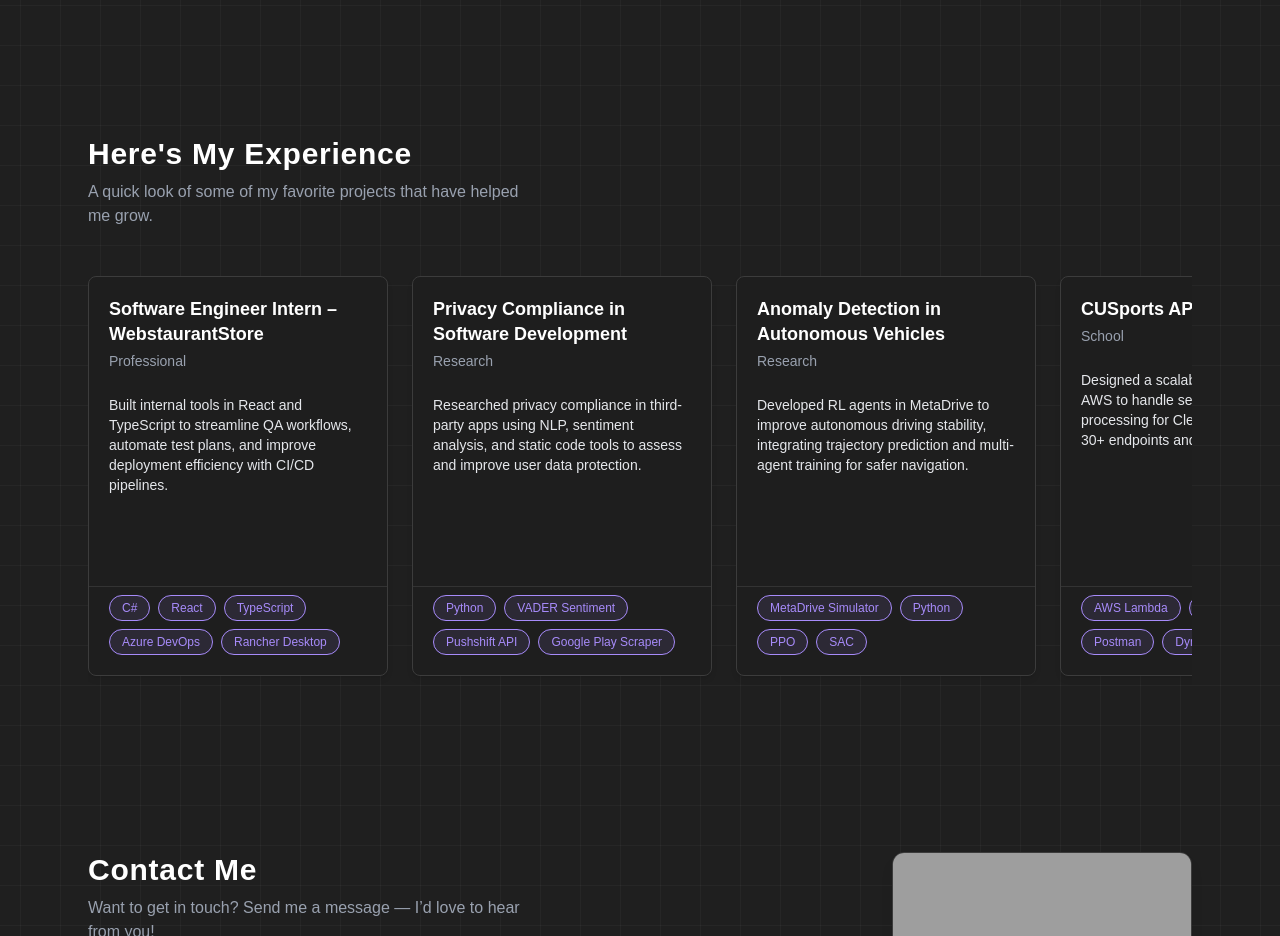
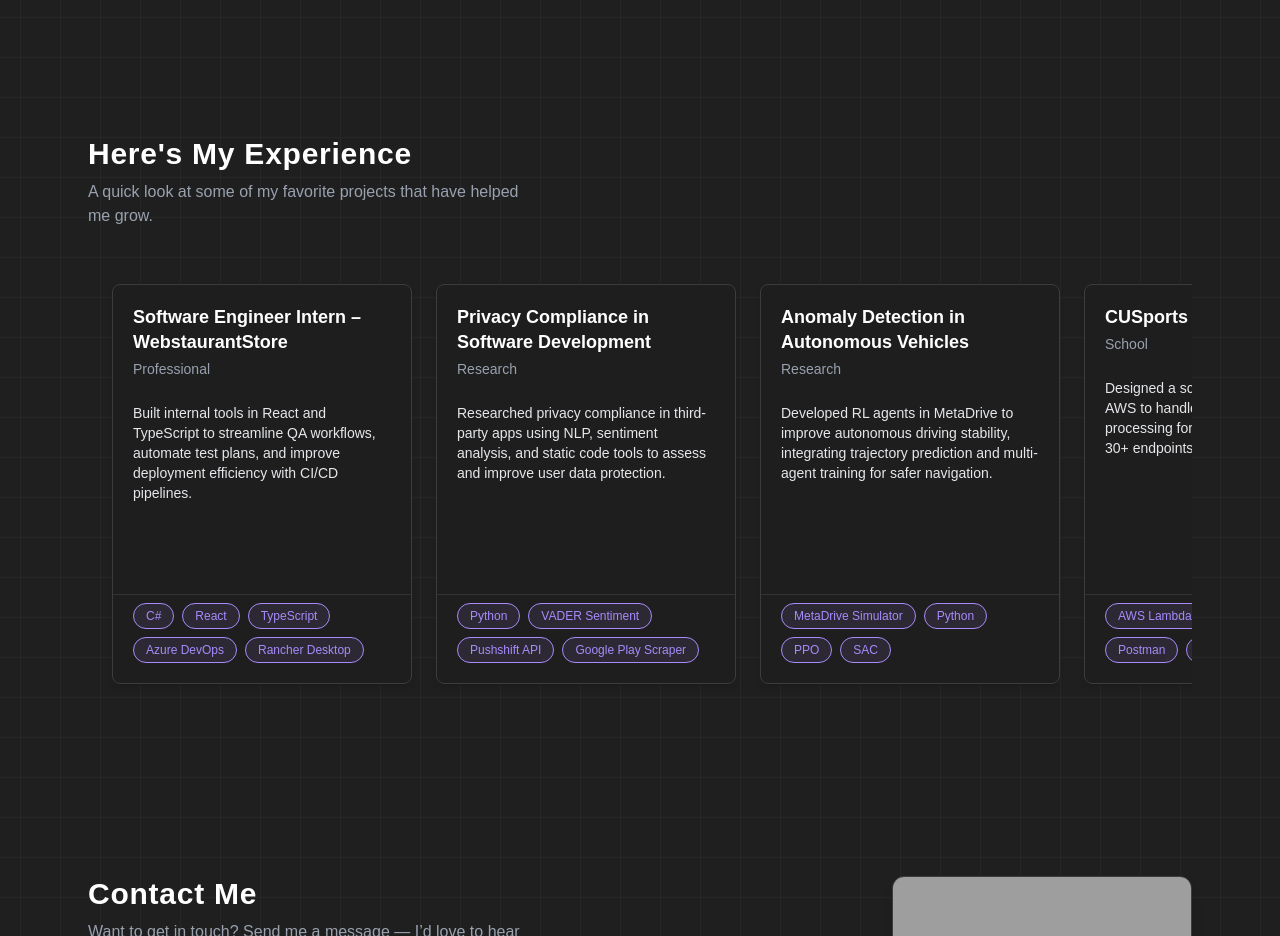
Before and after one commit to treyisrael7/portfolio, a Next.js app: page / in a window 1280 px wide. Shown: the part 1480-2416 px from the top of the page. Built offline with nearby package versions, Linux system fonts and the light colour scheme; grey boxes are pictures that could not be loaded.

Commit message:
add glimmer

```diff
--- a/components/ExperienceCarousel.js
+++ b/components/ExperienceCarousel.js
@@ -1,6 +1,7 @@
 "use client";
 
-import { motion } from "framer-motion";
+import { motion, useTime, useTransform, AnimatePresence } from "framer-motion";
+import { useState } from "react";
 
 const experiences = [
   {
@@ -54,6 +55,35 @@ const experiences = [
   },
 ];
 
+function HoverShimmer() {
+  const time = useTime();
+  const rotate = useTransform(time, [0, 3000], [0, 360], { clamp: false });
+
+  const rotatingBg = useTransform(
+    rotate,
+    (r) =>
+      `conic-gradient(from ${r}deg,
+        transparent 8%,
+        #a78bfa44 20%,
+        #c084fc44 35%,
+        #a78bfa44 50%,
+        transparent 80%)`
+  );
+
+  return (
+    <motion.div
+      initial={{ opacity: 0 }}
+      animate={{ opacity: 1 }}
+      exit={{ opacity: 0 }}
+      transition={{ duration: 0.3, ease: "easeInOut" }}
+      style={{ background: rotatingBg }}
+      className="absolute inset-0 p-[2px] rounded-lg pointer-events-none z-10"
+    >
+      <div className="w-full h-full rounded-md bg-[#1e1e1e]" />
+    </motion.div>
+  );
+}
+
 export default function ExperienceCarousel() {
   return (
     <section
@@ -65,13 +95,13 @@ export default function ExperienceCarousel() {
         whileInView={{ opacity: 1, y: 0 }}
         transition={{ duration: 0.6 }}
         viewport={{ once: true }}
-        className="mb-12"
+        className="mb-6 sm:mb-8"
       >
         <h2 className="text-2xl sm:text-3xl font-bold text-left tracking-wide mb-2">
           Here&apos;s My Experience
         </h2>
         <p className="text-gray-400 mb-10 max-w-md">
-          A quick look of some of my favorite projects that have helped me grow.
+          A quick look at some of my favorite projects that have helped me grow.
         </p>
       </motion.div>
 
@@ -80,16 +110,42 @@ export default function ExperienceCarousel() {
         whileInView={{ opacity: 1, y: 0 }}
         transition={{ duration: 0.6 }}
         viewport={{ once: true }}
-        className="overflow-x-auto scrollbar-thin scrollbar-track-transparent scrollbar-thumb-[#a78bfa]/30 hover:scrollbar-thumb-[#a78bfa]/50"
+        className="overflow-x-auto overflow-y-visible relative z-10 scrollbar-thin scrollbar-track-transparent scrollbar-thumb-[#a78bfa]/30 hover:scrollbar-thumb-[#a78bfa]/50"
+        style={{
+          perspective: "1000px",
+          padding: "1rem 1.5rem",
+        }}
       >
-        <div className="flex gap-6 pb-4 pr-4">
-          {experiences.map((exp, index) => (
-            <div
+        <div className="flex gap-6 pb-4">
+          {experiences.map((exp, index) => {
+            const [isHovered, setIsHovered] = useState(false);
+
+            return (
+              <motion.div
                 key={index}
-              style={{ willChange: "transform" }}
-              className="min-w-[300px] max-w-[300px] h-[400px] bg-[#1e1e1e] border border-[#3c3c3c] rounded-lg shadow-md flex-shrink-0 flex flex-col justify-between transition-transform transform hover:scale-105 hover:shadow-2xl"
+                whileHover={{
+                  rotateY: 7,
+                  rotateX: -4,
+                  scale: 1.06,
+                }}
+                onHoverStart={() => setIsHovered(true)}
+                onHoverEnd={() => setIsHovered(false)}
+                transition={{
+                  type: "spring",
+                  stiffness: 200,
+                  damping: 15,
+                }}
+                style={{
+                  transformStyle: "preserve-3d",
+                  willChange: "transform",
+                }}
+                className="group relative min-w-[300px] max-w-[300px] h-[400px] bg-[#1e1e1e] border border-[#3c3c3c] rounded-lg shadow-md flex-shrink-0 flex flex-col justify-between overflow-hidden"
               >
-              <div className="p-5 flex flex-col gap-6 flex-grow">
+                <AnimatePresence>
+                  {isHovered && <HoverShimmer />}
+                </AnimatePresence>
+
+                <div className="p-5 flex flex-col gap-6 flex-grow z-20">
                   <div className="space-y-1">
                     <h3 className="text-lg font-semibold leading-snug line-clamp-2">
                       {exp.title}
@@ -101,7 +157,7 @@ export default function ExperienceCarousel() {
                   </p>
                 </div>
 
-              <div className="px-5 pb-5 pt-2 border-t border-[#333] flex flex-wrap gap-2 text-xs text-[#a78bfa] font-medium">
+                <div className="px-5 pb-5 pt-2 border-t border-[#333] flex flex-wrap gap-2 text-xs text-[#a78bfa] font-medium z-20">
                   {exp.tech.map((tech, i) => (
                     <span
                       key={i}
@@ -111,8 +167,11 @@ export default function ExperienceCarousel() {
                     </span>
                   ))}
                 </div>
-            </div>
-          ))}
+              </motion.div>
+            );
+          })}
+
+          <div className="min-w-[64px] flex-shrink-0" />
         </div>
       </motion.div>
     </section>
```
Lines whose indentation alone changed are shown as unchanged.
